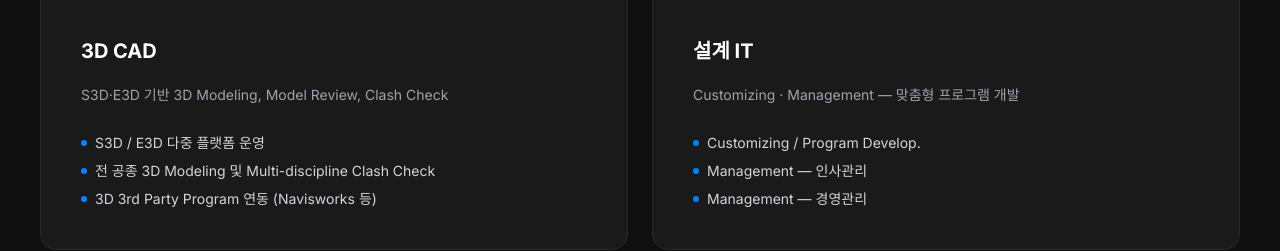
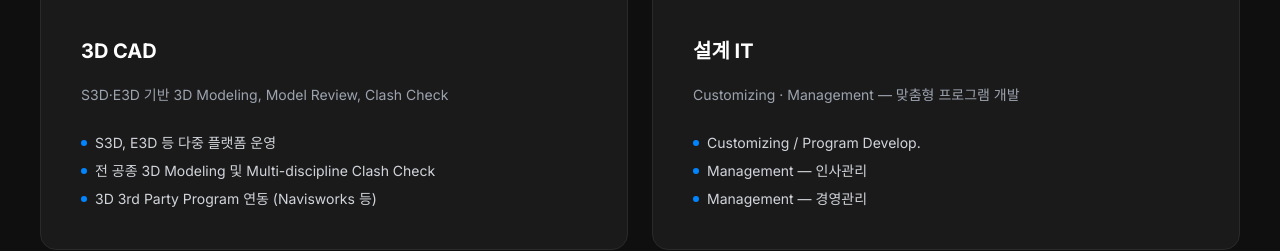
Before and after one commit to kimjy0411/maxskill-b2b, a Next.js app: page / in a window 1280 px wide. Shown: the part 2120-2371 px from the top of the page. Built offline with nearby package versions, Linux system fonts and the light colour scheme.

Commit message:
Wording: S3D, E3D and other 3D CAD platforms.

```diff
--- a/data/services.ts
+++ b/data/services.ts
@@ -188,7 +188,7 @@
       "Navisworks 등 3D 3rd Party Program 연동으로 Multi-discipline 모델을 통합 리뷰하고, 설계 이슈를 Tracking합니다.",
     ],
     highlights: [
-      "S3D / E3D 다중 플랫폼 운영",
+      "S3D, E3D 등 다중 플랫폼 운영",
       "전 공종 3D Modeling 및 Multi-discipline Clash Check",
       "3D 3rd Party Program 연동 (Navisworks 등)",
     ],
```
